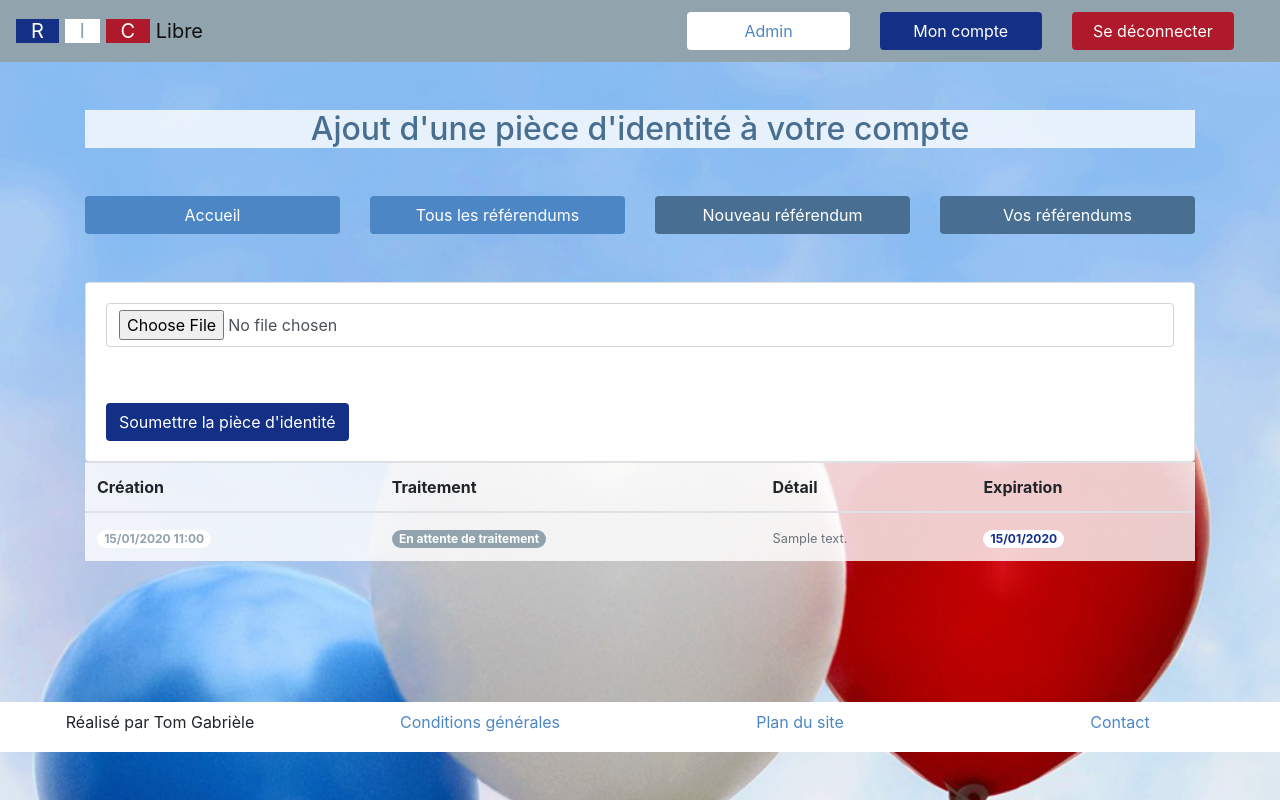
After one commit to tohugaby/riclibre, a Django app: page /idcard in a window 1280 px wide. The commit adds this page. Run offline with Django 3.2, Linux system fonts and the light colour scheme; a user stored in the database is signed in; tables that the repository leaves empty hold one stand-in row (values such as "Sample post"); parts of the project's set-up code (start-up, migrations or seed data) failed here and were passed over; some libraries are stand-ins or nearby versions.

Commit message:
feature(identity check): Create ID card submission page
- add comment and valid_until field to IdCard model. Update check
process to update this fields, provide informations to user and delete
document after process is done.
- update admin
- create view : createview + listview and form
- create template with submission form and process result list.
- update account view and template to display citizen status expiration date

5cb785bc99094d5c9f18d9e2 Create ID card submission page (form,view,template)
Closes https://trello.com/c/qRX0xrbN/13-create-id-card-submission-page-formviewtemplate

```diff
--- a/id_card_checker/admin.py
+++ b/id_card_checker/admin.py
@@ -9,7 +9,7 @@ class IdCardAdmin(admin.ModelAdmin):
     """
     Admin class for Idcard model
     """
-    search_fields = ("user", "status", "creation", "update")
-    list_display = ("user", "document", "status", "creation", "update")
-    list_filter = ("user", "status", "creation", "update")
+    search_fields = ("user", "status", "creation", "update", "valid_until", "comment")
+    list_display = ("user", "document", "status", "creation", "update", "valid_until", "comment")
+    list_filter = ("user", "status", "creation", "update", "valid_until")
     autocomplete_fields = ["user"]
--- /dev/null
+++ b/id_card_checker/forms.py
@@ -0,0 +1,16 @@
+"""
+Id_card_checker's app:  IdCard's forms
+"""
+from django import forms
+
+from id_card_checker.models import IdCard
+
+
+class IdCardForm(forms.ModelForm):
+    """
+    IdCard upload form
+    """
+
+    class Meta:
+        model = IdCard
+        fields = ['document']
--- a/id_card_checker/models.py
+++ b/id_card_checker/models.py
@@ -9,6 +9,7 @@ from django.core.mail import send_mail
 from django.db import models
 from django.db.models import CASCADE
 from django.db.models.signals import post_save
+from django.template.defaultfilters import date
 from django.utils import timezone
 from passporteye import read_mrz
 
@@ -22,6 +23,10 @@ def notify_observers(sender, instance, created, **kwargs):
     """A notifying signal function"""
     if created and instance.document:
         instance.process_id_card()
+    if created and not instance.document:
+        instance.comment = "Aucun fichier soumis"
+        instance.status = IdCard.FAILED
+        instance.save()
 
 
 class IdCard(Observable, models.Model):
@@ -37,14 +42,29 @@ class IdCard(Observable, models.Model):
         (SUCCESS, "Réussite du traitement")
     ]
 
-    document = models.FileField(verbose_name="copie de la pièce d'identité", upload_to='temp_docs')
+    document = models.ImageField(verbose_name="copie de la pièce d'identité", upload_to='temp_docs', blank=True)
     user = models.ForeignKey(get_user_model(), verbose_name="Utilisateur associé", on_delete=CASCADE)
     status = models.CharField(verbose_name="statut du traitement", choices=STATUS, max_length=300, default=WAIT)
     creation = models.DateTimeField(verbose_name="Date de création", auto_now_add=True)
     update = models.DateTimeField(verbose_name="Date de mise à jour", auto_now=True)
+    comment = models.CharField(verbose_name="Résultat détaillé de l'analyse", blank=True, max_length=2000)
+    valid_until = models.DateTimeField(verbose_name='Date limite de validité', blank=True, null=True)
+
+    class Meta:
+        ordering = ['-creation', '-update']
 
     def __str__(self):
         return f"{self.user} : {self.document} : {self.status}"
+
+    @property
+    def is_valid_card(self):
+        """
+        Check if id card is valid.
+        :return: A boolean that say if id card is valid
+        """
+        if self.valid_until:
+            return self.valid_until > timezone.now()
+        return False
 
     @staticmethod
     def get_expiration_date(creation_date: timezone.datetime):
@@ -57,7 +77,6 @@ class IdCard(Observable, models.Model):
             if settings.ID_CARD_VALIDITY_LENGTH:
                 return creation_date + timezone.timedelta(days=settings.ID_CARD_VALIDITY_LENGTH)
         except AttributeError as no_id_card_validity_setting:
-            print(no_id_card_validity_setting)
             LOGGER.warning(
                 "No ID_CARD_VALIDITY_LENGTH defined in project's settings %s " % no_id_card_validity_setting)
         return creation_date + timezone.timedelta(minutes=1)
@@ -100,6 +119,9 @@ class IdCard(Observable, models.Model):
         except AttributeError as attr_error:
             comment = """ Erreur durant l'analyse de votre pièce d'identité. La cause du problème peut varier:
             qualité du document transmis, cadrage, format du fichier... Essayer de soumettre un nouveau document."""
+        except ValueError as val_error:
+            comment = """ Erreur durant l'analyse de votre pièce d'identité. La cause du problème semble venir de
+            la band mrz de votre pièce d'identité... Essayer de soumettre un nouveau document."""
 
         return False, None, comment
 
@@ -108,8 +130,8 @@ class IdCard(Observable, models.Model):
         Check document validity and update instance status according to check results.
         :return: a boolean results
         """
+        expiration_date = None
         if self.document and self.status == self.WAIT:
-            self.change_status(self.FAILED)
             mrz_validity, delivery_date, comment = self.parse_mrz()
             if mrz_validity:
                 self.change_status(self.SUCCESS)
@@ -117,9 +139,16 @@ class IdCard(Observable, models.Model):
                 self.notify(valid_until=expiration_date)
 
                 if timezone.make_aware(expiration_date) > timezone.now():
-                    comment += f"Elle est valide jusqu'au {expiration_date}"
+                    formated_expiration_date = date(expiration_date, 'd/m/Y')
+                    comment += f"Elle est valide jusqu'au {formated_expiration_date}"
                 else:
                     comment += "Mais elle n'est plus valide"
+            else:
+                self.change_status(self.FAILED)
+            self.comment = comment
+            self.valid_until = expiration_date
+            self.document.delete(save=True)
+            self.save()
             send_mail(
                 subject='R.I.C Libre : %s : Analyse de votre pièce d\'identité' % self.status,
                 message=comment,
--- /dev/null
+++ b/id_card_checker/templates/id_card_checker/id_card_upload.html
@@ -0,0 +1,90 @@
+{% extends 'base.html' %}
+
+{% block main_title %}
+    Ajout d'une pièce d'identité à votre compte
+{% endblock %}
+
+{% block content %}
+    <div class="row">
+        <div class="col">
+            <form class="card" action="" method="post" enctype="multipart/form-data">
+                {% csrf_token %}
+                <div class="card-body">
+                    {% for error in form.document.errors %}
+                    <div class="alert white-bg redfr alert-dismissible fade show" role="alert">
+                        <strong>{{ error }}</strong>
+                        <button type="button" class="close" data-dismiss="alert" aria-label="Close">
+                            <span aria-hidden="true">&times;</span>
+                        </button>
+                    </div>
+                    {% endfor %}
+
+                    <div class="form-group">
+                        {{ form.document }}
+                    </div>
+                </div>
+                <div class="card-body">
+                    <button type="submit" class="btn bluefr-bg white-text">Soumettre la pièce d'identité</button>
+                </div>
+            </form>
+
+        </div>
+    </div>
+
+    <div class="row">
+        <div class="col">
+            <table class="table white-transp-bg">
+                <thead>
+                <tr>
+                    <th scope="col">Création</th>
+                    <th scope="col">Traitement</th>
+                    <th scope="col" class="d-md-table-cell d-none">Détail</th>
+                    <th scope="col">Expiration</th>
+                </tr>
+                </thead>
+                <tbody>
+                {% for idcard in object_list %}
+                    <tr>
+                        <td>
+                            <small class="badge badge-pill greyfr white-bg">
+                                {{ idcard.creation|date:"d/m/Y H:i" }}
+                            </small>
+                        </td>
+                        <td>
+                            {% if idcard.status == 'failed' %}
+                                <small class="badge badge-pill redfr-bg white-text">
+                                    {{ idcard.get_status_display }}
+                                </small>
+                            {% elif idcard.status == 'success' %}
+                                <small class="badge badge-pill bluefr-bg white-text">
+                                    {{ idcard.get_status_display }}
+                                </small>
+                            {% else %}
+                                <small class="badge badge-pill greyfr-bg white-text">
+                                    {{ idcard.get_status_display }}
+                                </small>
+                            {% endif %}
+                        </td>
+                        <td class="d-md-table-cell d-none text-muted">
+                            <small>{{ idcard.comment }}</small>
+                        </td>
+                        <td>
+                            {% if idcard.is_valid_card %}
+                                <small class="badge badge-pill bluefr white-bg">
+                                    {{ idcard.valid_until|date:"d/m/Y" }}
+                                </small>
+                            {% elif idcard.valid_until %}
+                                <small class="badge badge-pill greyfr white-bg">
+                                    <s>{{ idcard.valid_until|date:"d/m/Y" }}</s>
+                                </small>
+                            {% else %}
+                            {% endif %}
+                        </td>
+                    </tr>
+                {% endfor %}
+                </tbody>
+            </table>
+        </div>
+    </div>
+
+{% endblock %}
--- /dev/null
+++ b/id_card_checker/urls.py
@@ -0,0 +1,7 @@
+from django.urls import path
+
+from id_card_checker.views import IdCardUploadView
+
+urlpatterns = [
+    path('idcard', IdCardUploadView.as_view(), name='idcard')
+]
--- a/id_card_checker/views.py
+++ b/id_card_checker/views.py
@@ -1 +1,41 @@
 # Create your views here.
+from django.contrib.auth.mixins import LoginRequiredMixin
+from django.http import HttpResponseRedirect
+from django.urls import reverse
+from django.views.generic import CreateView
+from django.views.generic.list import MultipleObjectMixin, MultipleObjectTemplateResponseMixin
+
+from id_card_checker.forms import IdCardForm
+from id_card_checker.models import IdCard
+
+
+class IdCardUploadView(LoginRequiredMixin, MultipleObjectMixin, MultipleObjectTemplateResponseMixin, CreateView):
+    model = IdCard
+    form_class = IdCardForm
+    template_name = "id_card_checker/id_card_upload.html"
+
+    def get(self, request, *args, **kwargs):
+        self.object_list = self.get_queryset()
+        return super().get(request, *args, **kwargs)
+
+    def get_queryset(self):
+        return self.model.objects.filter(user=self.request.user)
+
+    def get_form_class(self):
+        form_class = super().get_form_class()
+        for field_name, field in form_class.base_fields.items():
+            field.widget.attrs['class'] = 'form-control'
+            field.required = True
+        return form_class
+
+    def form_valid(self, form):
+        self.object = form.save(commit=False)
+        self.object.user = self.request.user
+        self.object.save()
+        return HttpResponseRedirect(reverse('idcard'))
+
+    def form_invalid(self, form):
+        """If the form is invalid, render the invalid form."""
+        self.object_list = self.get_queryset()
+        print(self.object_list)
+        return self.render_to_response(self.get_context_data(form=form, object_list=self.get_queryset()))
--- a/requirements.txt
+++ b/requirements.txt
@@ -2,6 +2,7 @@ django
 psycopg2-binary
 django-tempus-dominus
 whitenoise
+pillow
 passporteye
 redis
 celery
--- a/riclibre/urls.py
+++ b/riclibre/urls.py
@@ -20,6 +20,7 @@ from django.urls import path, include
 
 urlpatterns = [
     path('', include('referendum.urls')),
+    path('', include('id_card_checker.urls')),
     path('admin/', admin.site.urls),
 ]
 
```
Also changed, not shown: referendum/templates/referendum/account.html (+3 -4 lines), referendum/views/account.py (+13 -1 lines), id_card_checker/migrations/0006_auto_20190516_2307.py (added), id_card_checker/migrations/0007_auto_20190517_0023.py (added).
